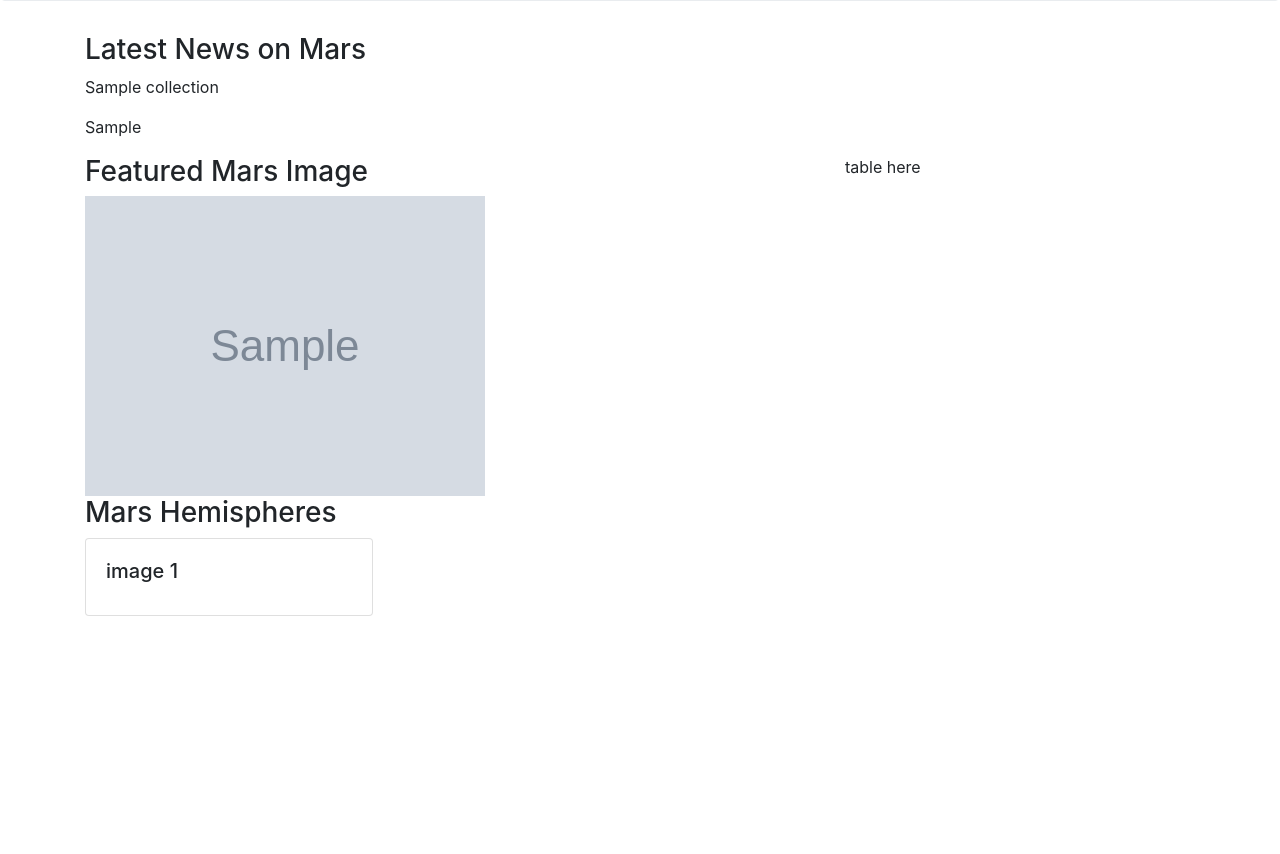
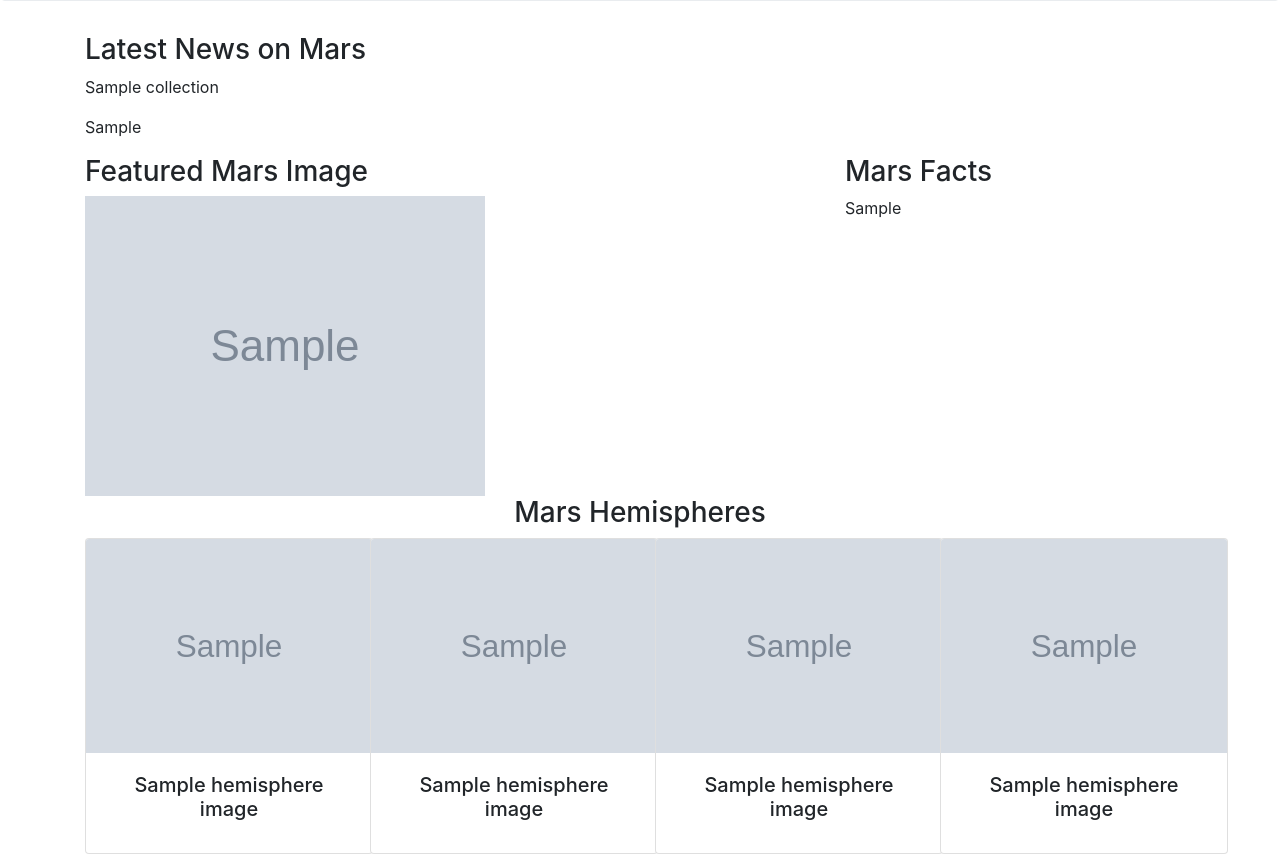
Before and after one commit to angieglass/web-scraping-challenge, a Flask app: page / in a window 1280 px wide. Shown: the part 247-1101 px from the top of the page. Before the commit the page ends 863 px from the top, so only its background shows below. Run offline with Flask 2, Linux system fonts and the light colour scheme; grey boxes marked "Sample" are stand-in pictures; a database or web service that is not in the repository returns one stand-in record (values such as "Sample title"); some libraries are stand-ins or nearby versions.

Commit message:
still missing the table

```diff
--- a/Mission_to_Mars/templates/index.html
+++ b/Mission_to_Mars/templates/index.html
@@ -34,22 +34,48 @@
                 <img class= "image" src="{{ mars.featured_image_url }}"alt="Featured Mars Image">
               </div>
               <div class="col-sm-4">
-              <p>table here </p>
+              <h3>Mars Facts</h3>
+              <p>{{ mars.mars_facts }}</p>
               </div>
             </div>
           </div>
 
 
           <div class="container">
-            <div class="row">
+            <div class="row text-center">
               <div class="col-md-12 ms-auto col-sm-12">
              <h3>Mars Hemispheres </h3>
-
+             </div>
+             <div class="col-md-3">
              <div class="card" style="width: 18rem;">
-              <img src="" class="card-img-top" alt="">
+              <img src="{{ mars.hemisphere_images.0.img_url }}" class="card-img-top" alt="{{ mars.hemisphere_images.0.title }}">
               <div class="card-body">
-                <h5 class="card-title">image 1</h5>
-
+                <h5 class="card-title">{{ mars.hemisphere_images.0.title }}</h5>
+              </div>
+            </div>
+          </div>
+            <div class="col-md-3">
+            <div class="card" style="width: 18rem;">
+              <img src="{{ mars.hemisphere_images.1.img_url }}" class="card-img-top" alt="{{ mars.hemisphere_images.1.title }}">
+              <div class="card-body">
+                <h5 class="card-title">{{ mars.hemisphere_images.1.title }}</h5>
+              </div>
+            </div>
+          </div>
+            <div class="col-md-3">
+            <div class="card" style="width: 18rem;">
+              <img src="{{ mars.hemisphere_images.2.img_url }}" class="card-img-top" alt="{{ mars.hemisphere_images.2.title }}">
+              <div class="card-body">
+                <h5 class="card-title">{{ mars.hemisphere_images.2.title }}</h5>
+              </div>
+            </div>
+          </div>
+            <div class="col-md-3">
+            <div class="card" style="width: 18rem;">
+              <img src="{{ mars.hemisphere_images.3.img_url }}" class="card-img-top" alt="{{ mars.hemisphere_images.3.title }}">
+              <div class="card-body">
+                <h5 class="card-title">{{ mars.hemisphere_images.3.title }}</h5>
+              </div>
               </div>
             </div>
 
```
